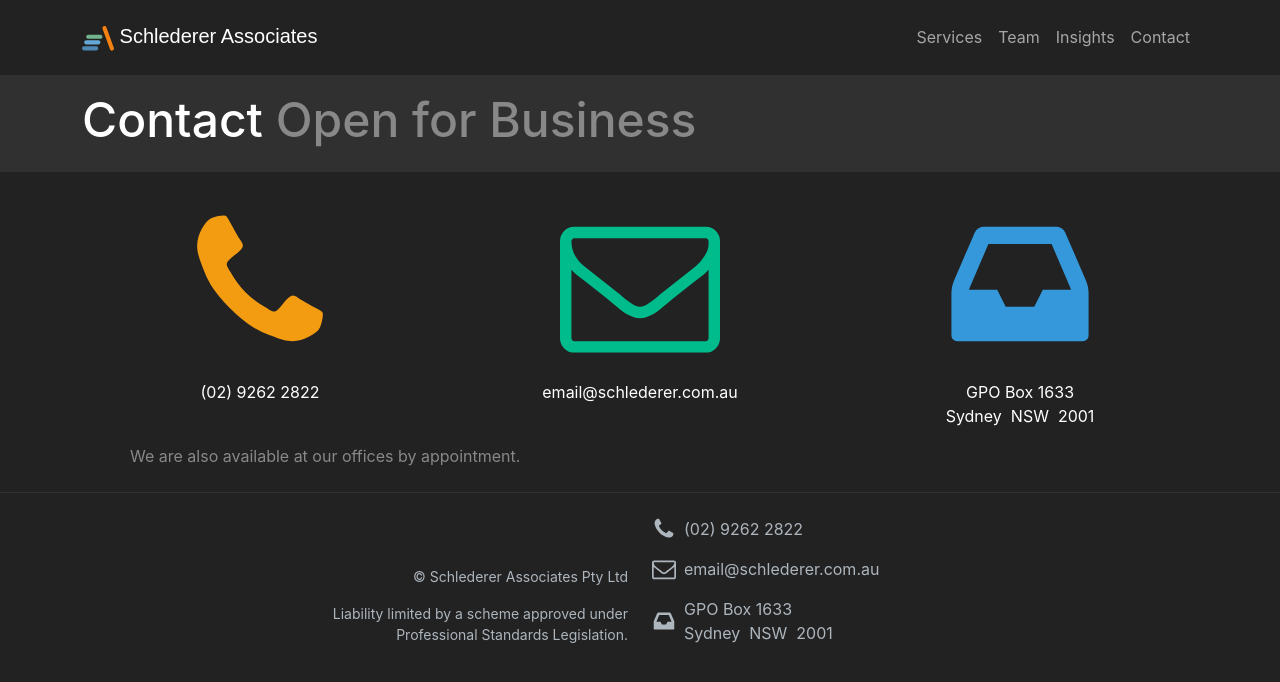
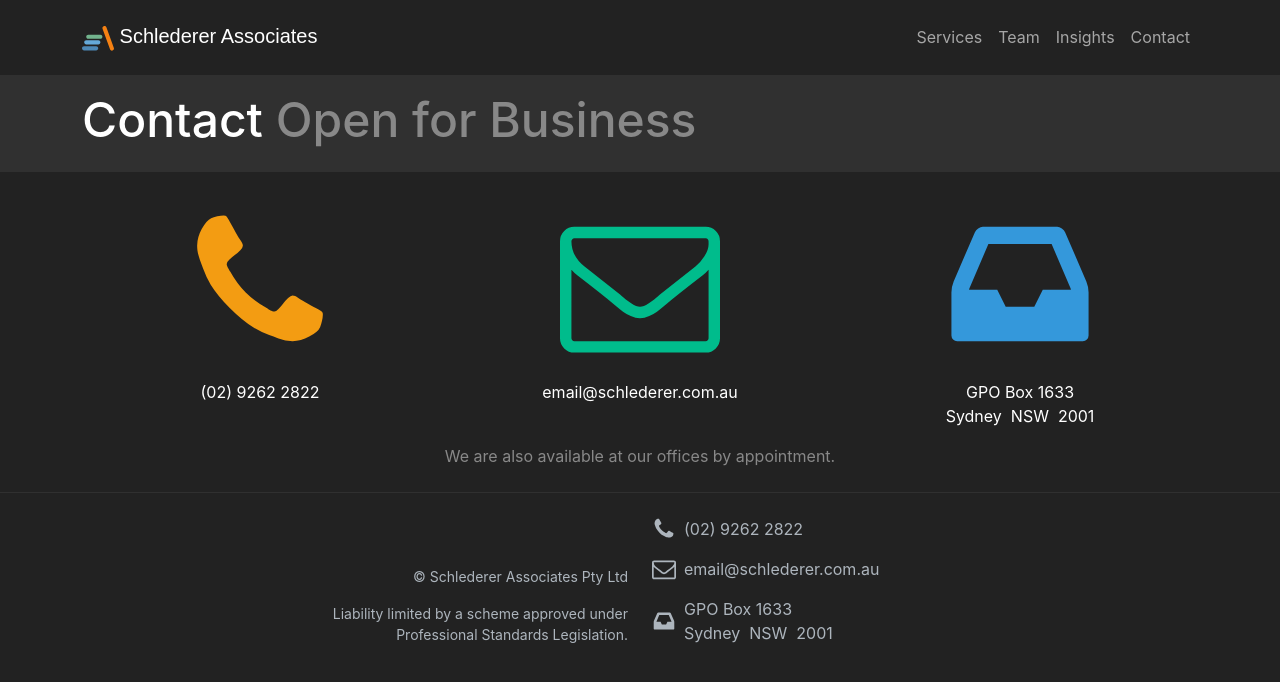
Before and after one commit to Mforcer/tax2, a Jekyll site: the page built from contact.html, in a window 1280 px wide. Shown: the top 682 px of the page. Built offline with Jekyll 4.4.1, drawn with Linux system fonts in a browser that asks for light colours.

Commit message:
Update contact.html

```diff
--- a/contact.html
+++ b/contact.html
@@ -26,4 +26,4 @@ lead:
         <p>{{site.biz_post_box}}<br>{{site.biz_post_city}}&nbsp;&nbsp;{{site.biz_post_state}}&nbsp;&nbsp;{{site.biz_post_code}}</p>
     </div>
 </div>
-    <p class="mx-5 text-muted">We are also available at our offices by appointment.</p>
+    <p class="mx-5 text-muted text-center">We are also available at our offices by appointment.</p>
```
